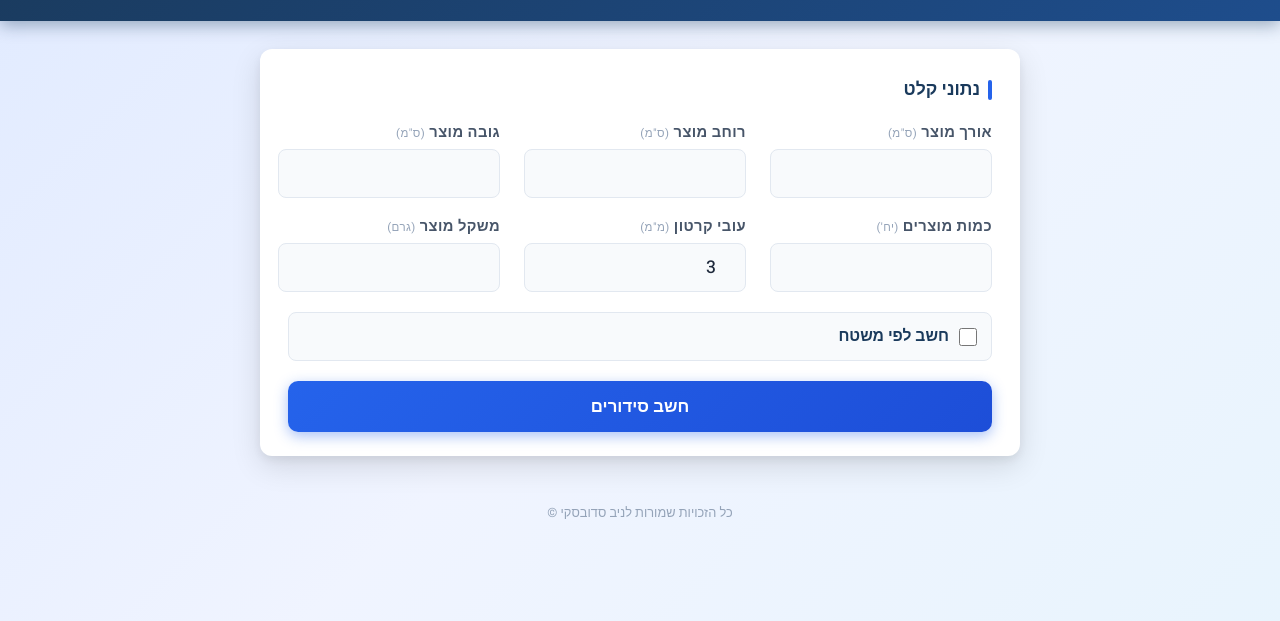
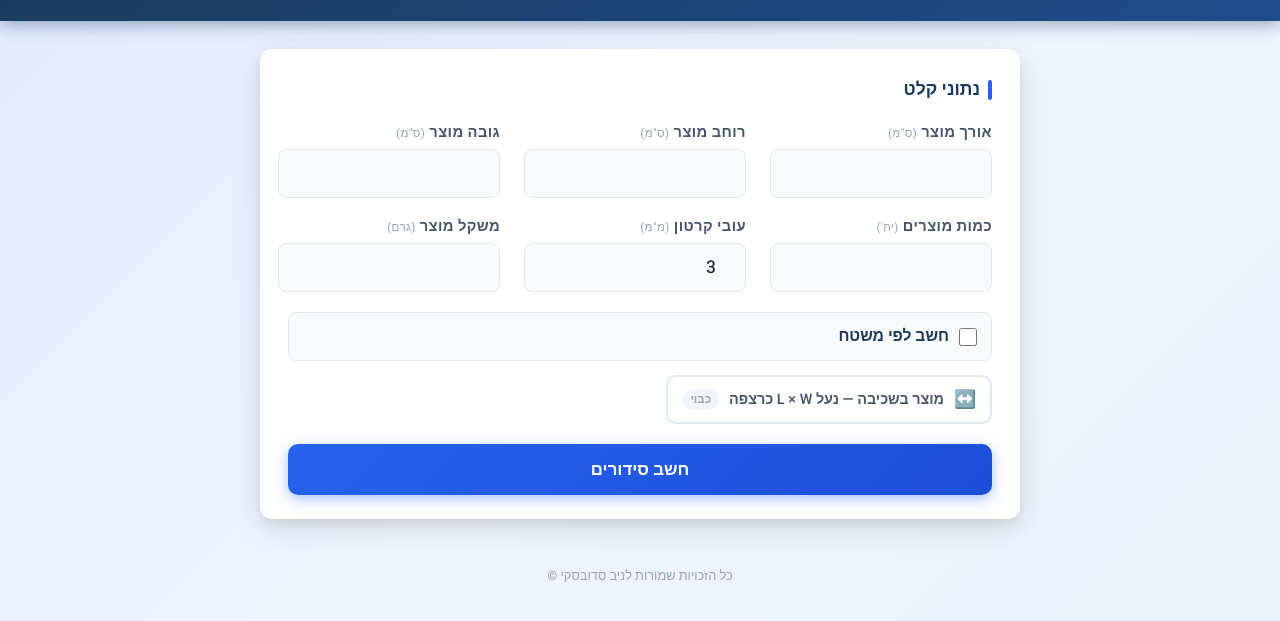
Before and after one commit to NivSadovsky/sadovsky-box-planner, a website: page box-planner.html in a window 1280 px wide. Shown: the part 115-736 px from the top of the page. Drawn offline with Linux system fonts and the light colour scheme.

Commit message:
Add flat-mode (lying flat) toggle to both planners
When active, only horizontal rotations are considered (L×W stay on
the floor, H stays vertical). Useful for products that must be shipped
lying flat due to weight distribution constraints.

Toggle button appears above Calculate; amber color when active.

Co-Authored-By: Claude Sonnet 4.6 <noreply@anthropic.com>

```diff
--- a/box-planner.html
+++ b/box-planner.html
@@ -277,6 +277,26 @@
     }
     .btn-calc:hover { opacity: .92; box-shadow: 0 6px 18px rgba(37,99,235,.5); }
     .btn-calc:active { transform: scale(.99); }
+
+    /* ── Flat-mode toggle ── */
+    .flat-toggle {
+      display: flex; align-items: center; gap: 10px;
+      margin-top: 14px; padding: 10px 14px;
+      border-radius: 10px; border: 2px solid var(--gray-200);
+      background: white; cursor: pointer;
+      font-family: 'Heebo', sans-serif; font-size: .9rem; font-weight: 600;
+      color: var(--gray-600); transition: all .2s; user-select: none;
+    }
+    .flat-toggle.active {
+      border-color: #d97706; background: #fffbeb; color: #92400e;
+    }
+    .flat-toggle .icon { font-size: 1.1rem; }
+    .flat-toggle .badge {
+      margin-right: auto; font-size: .72rem; font-weight: 700;
+      padding: 2px 8px; border-radius: 20px;
+      background: var(--gray-100); color: var(--gray-400);
+    }
+    .flat-toggle.active .badge { background: #fef3c7; color: #d97706; }
 
     /* ── Error banner ── */
     .error-banner {
@@ -862,6 +882,12 @@
 
   <div class="error-banner" id="errorBanner"></div>
 
+  <button class="flat-toggle" id="flatToggle" onclick="toggleFlatMode()">
+    <span class="icon">↔️</span>
+    <span>מוצר בשכיבה — נעל L × W כרצפה</span>
+    <span class="badge" id="flatBadge">כבוי</span>
+  </button>
+
   <button class="btn-calc" onclick="calculate()">חשב סידורים</button>
 </div>
 
@@ -910,7 +936,21 @@
     return triplets;
   }
 
+  let _flatMode = false;
+
+  function toggleFlatMode() {
+    _flatMode = !_flatMode;
+    const btn = $('flatToggle');
+    const badge = $('flatBadge');
+    btn.classList.toggle('active', _flatMode);
+    badge.textContent = _flatMode ? 'פעיל' : 'כבוי';
+  }
+
   function getOrientations(L, W, H) {
+    if (_flatMode) {
+      // Only horizontal rotations — H stays vertical, L/W swap only
+      return [[L, W, H], [W, L, H]];
+    }
     return [
       [L, W, H], [L, H, W],
       [W, L, H], [W, H, L],
```
Also changed, not shown: container-planner.html (+33 -1 lines), .impeccable/config.json (added).
